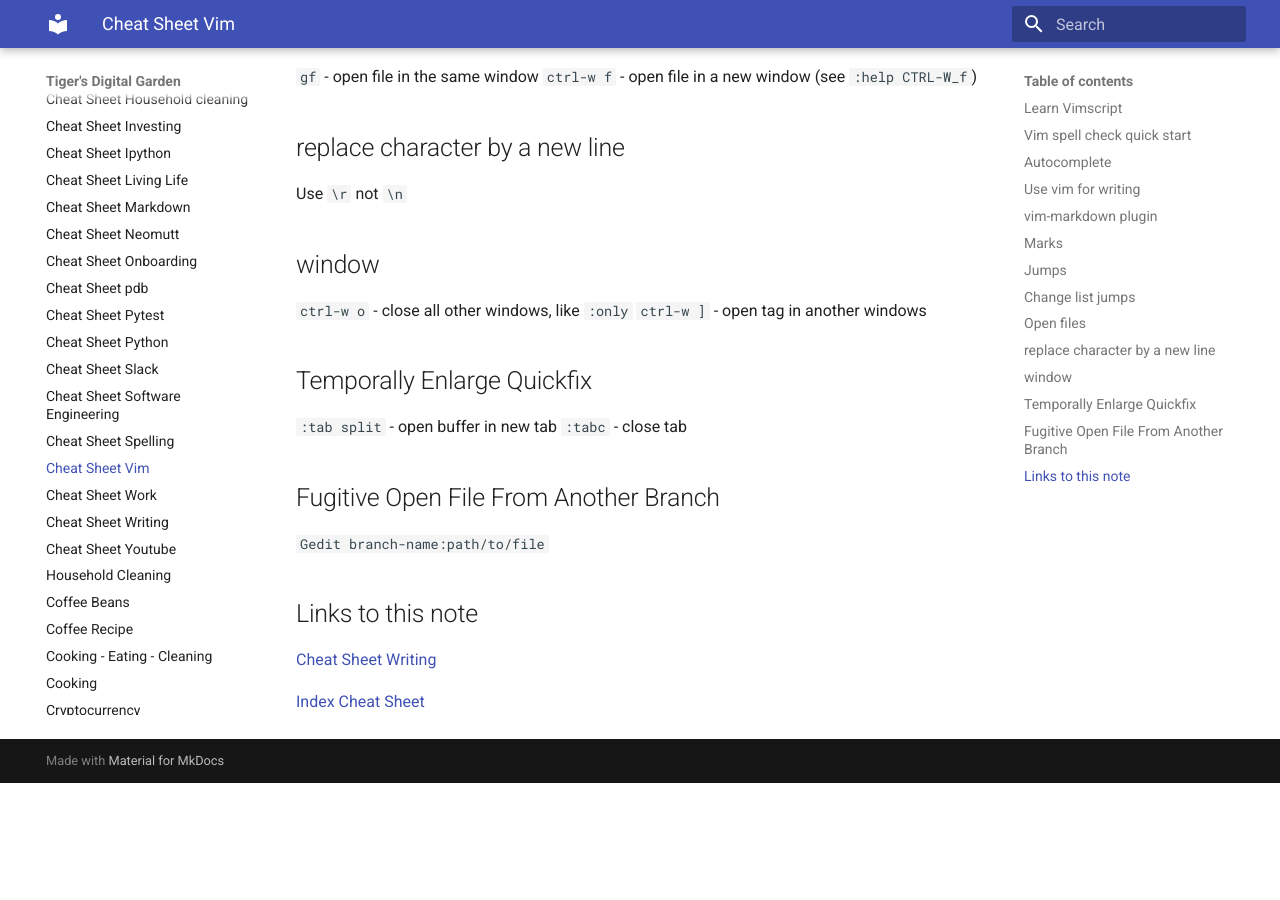
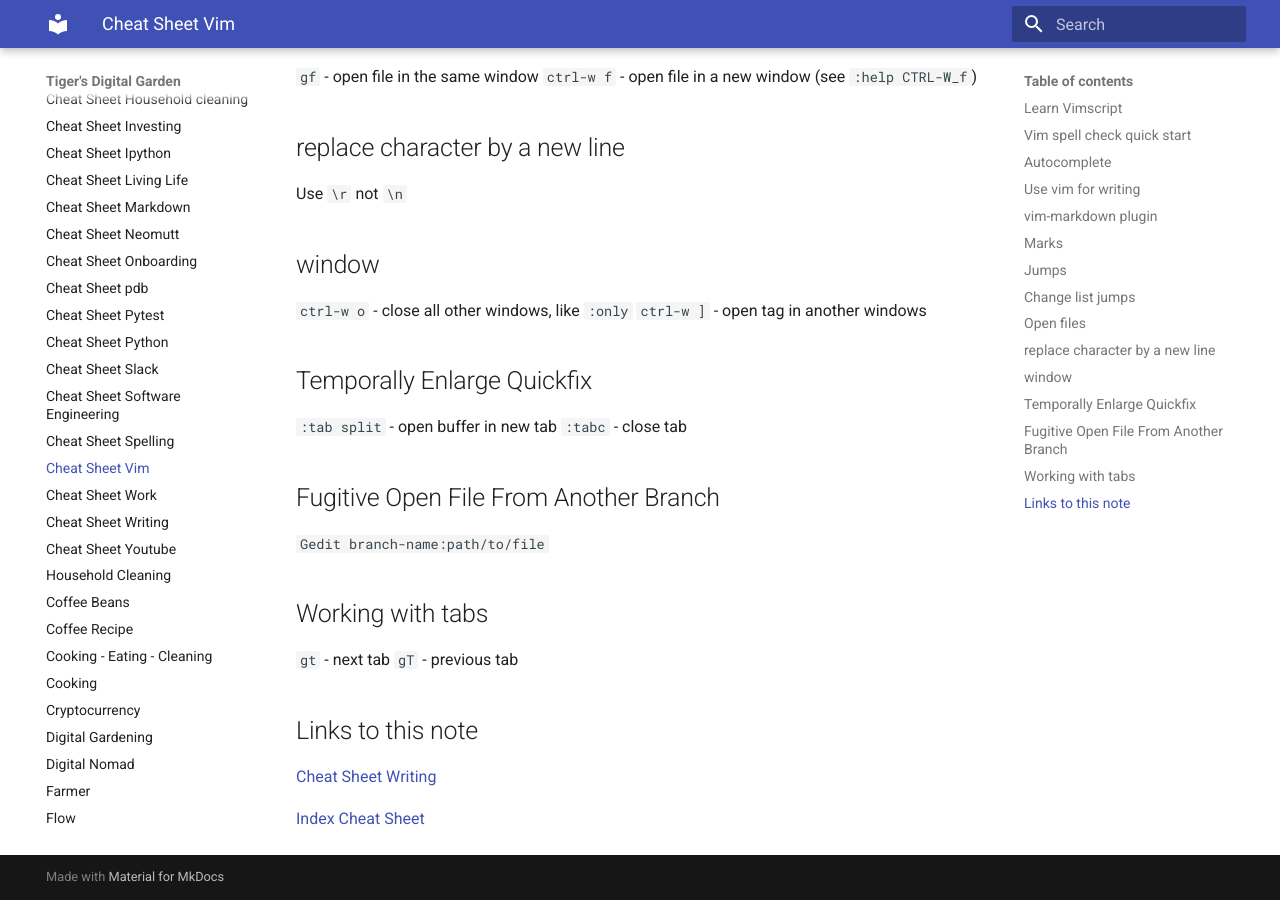
Before and after one commit to ynotstartups/notes, an MkDocs documentation site: the page built from notes/cheat-sheet-vim.md, in a window 1280 px wide and 900 px high, scrolled down 1758 px. Built offline with MkDocs 1.6.1 and Material for MkDocs 9.7.7, drawn with Linux system fonts in a browser that asks for light colours; before the commit the page ends 2541 px from its top, so only the background shows below that.

Commit message:
add working with tab

```diff
--- a/notes/cheat-sheet-vim.md
+++ b/notes/cheat-sheet-vim.md
@@ -88,6 +88,11 @@
 
 `Gedit branch-name:path/to/file`
 
+## Working with tabs
+
+`gt` - next tab
+`gT` - previous tab
+
 ## Links to this note
 
 [Cheat Sheet Writing](cheat-sheet-writing.md)
```
